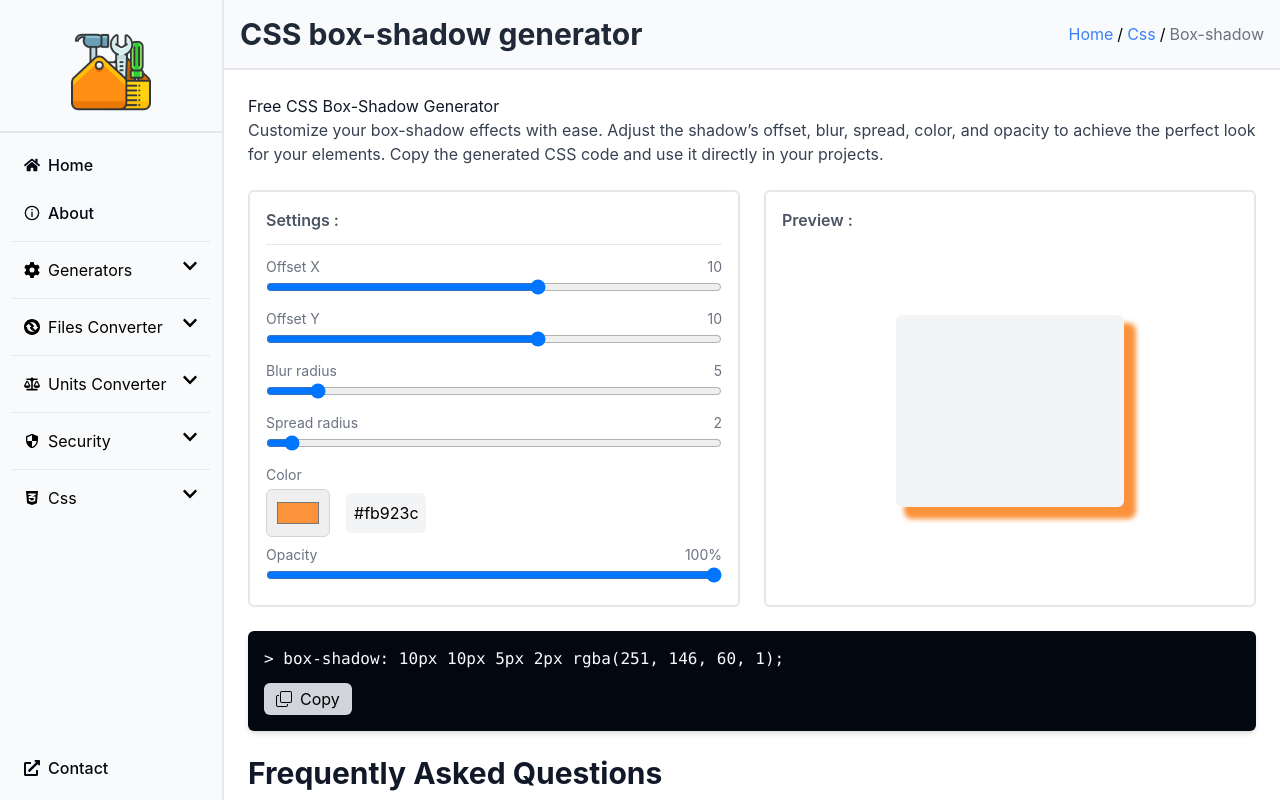
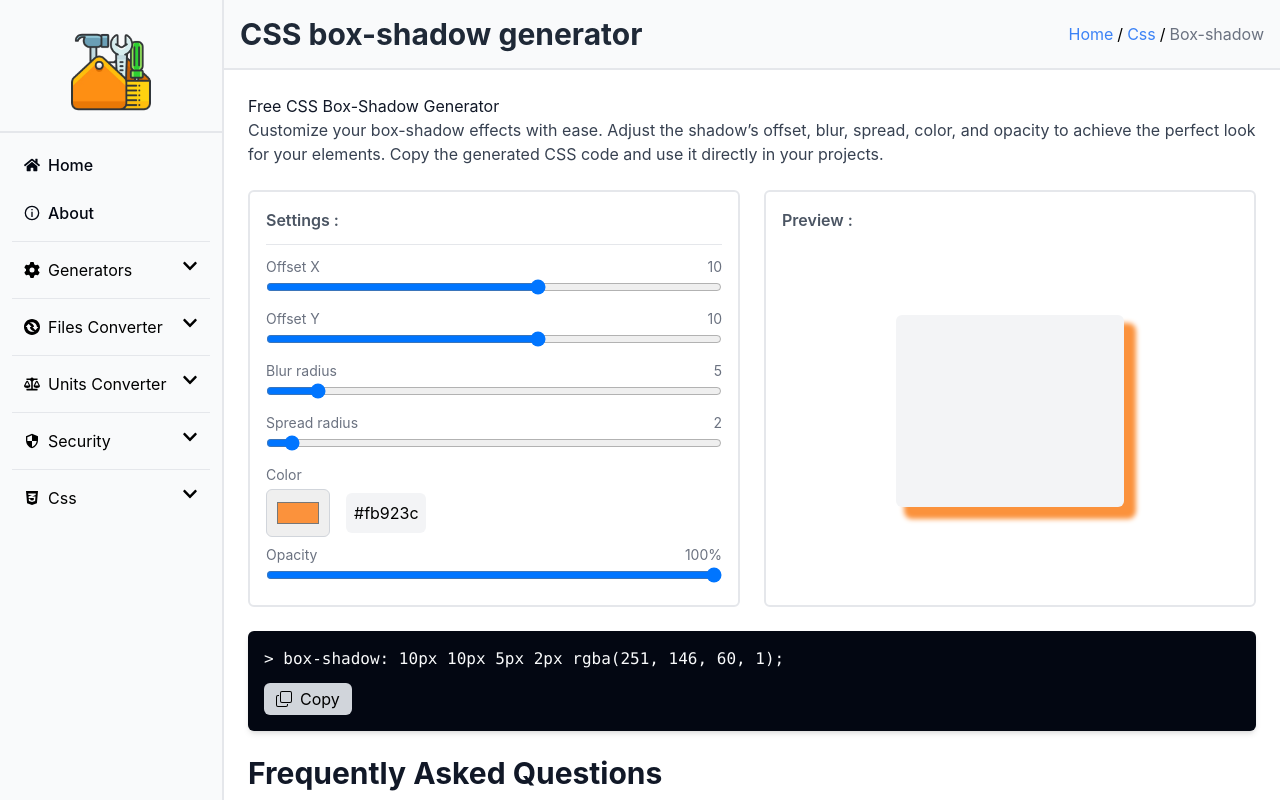
Before and after one commit to Oslonline/oslo-toolbox, a React (Vite) app: page /Css/Box-shadow in a window 1280 px wide. Shown: the top 800 px of the page. Built offline with nearby package versions, Linux system fonts and the light colour scheme.

Commit message:
fix: remove contact link in sidebar

```diff
--- a/src/components/SideBar/SidebarNav.jsx
+++ b/src/components/SideBar/SidebarNav.jsx
@@ -2,7 +2,7 @@ import React, { useState } from "react";
 import SidebarLinks from "./SidebarLinks";
 import SidebarDropdown from "./SidebarDropdown";
 
-import { FaCss3Alt, FaExternalLinkAlt, FaHome, FaWeightHanging, FaRuler, FaThermometerHalf, FaRulerCombined, FaCube, FaUnlockAlt, FaQrcode, FaHashtag, FaBalanceScale, FaRegFileAlt } from "react-icons/fa";
+import { FaCss3Alt, FaHome, FaWeightHanging, FaRuler, FaThermometerHalf, FaRulerCombined, FaCube, FaUnlockAlt, FaQrcode, FaHashtag, FaBalanceScale, FaRegFileAlt } from "react-icons/fa";
 import { GrCircleInformation } from "react-icons/gr";
 import { TbCircleLetterL, TbMapPinQuestion } from "react-icons/tb";
 import { MdGradient, MdSecurity } from "react-icons/md";
@@ -54,7 +54,7 @@ function SidebarNav({ isOpen }) {
   };
 
   return (
-    <div className="flex h-full w-full flex-col justify-between gap-2 p-3 pr-0">
+    <div className="h-full w-full p-3 pr-0">
       <div className="flex h-fit w-full flex-col gap-2 overflow-y-auto pr-3">
         <SidebarLinks link={"/"} icon={<FaHome />} linkname={"Home"} onClick={closeAllDropdowns} isOpen={isOpen} />
         <SidebarLinks link={"/About"} icon={<GrCircleInformation />} linkname={"About"} onClick={closeAllDropdowns} isOpen={isOpen} />
@@ -90,9 +90,6 @@ function SidebarNav({ isOpen }) {
           <SidebarLinks link={"/Css/Box-shadow"} icon={<BsShadows />} linkname={"Box-shadow gen"} />
         </SidebarDropdown>
       </div>
-      <div>
-        <SidebarLinks link={"/About#contact"} icon={<FaExternalLinkAlt />} linkname={"Contact"} onClick={closeAllDropdowns} />
-      </div>
     </div>
   );
 }
```
